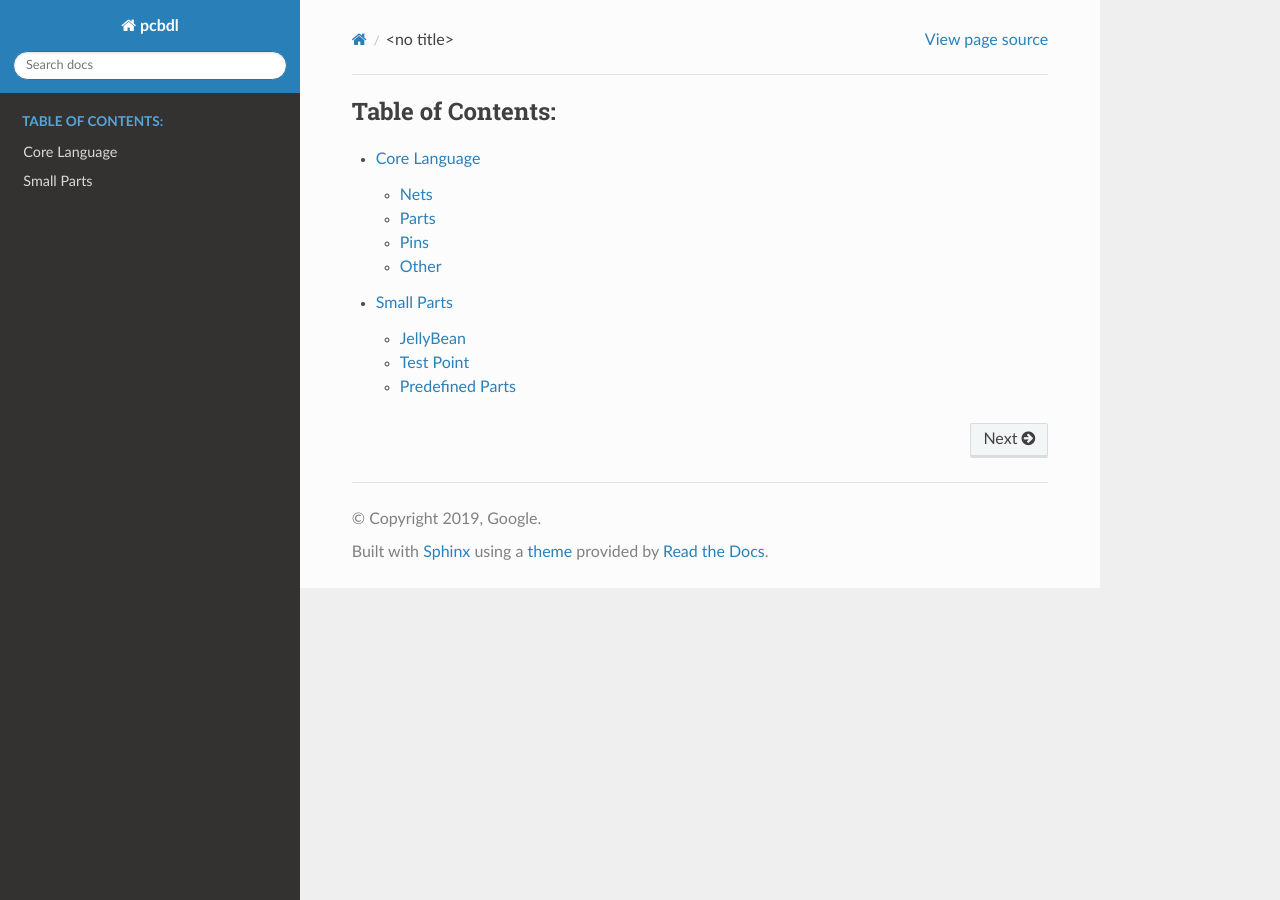
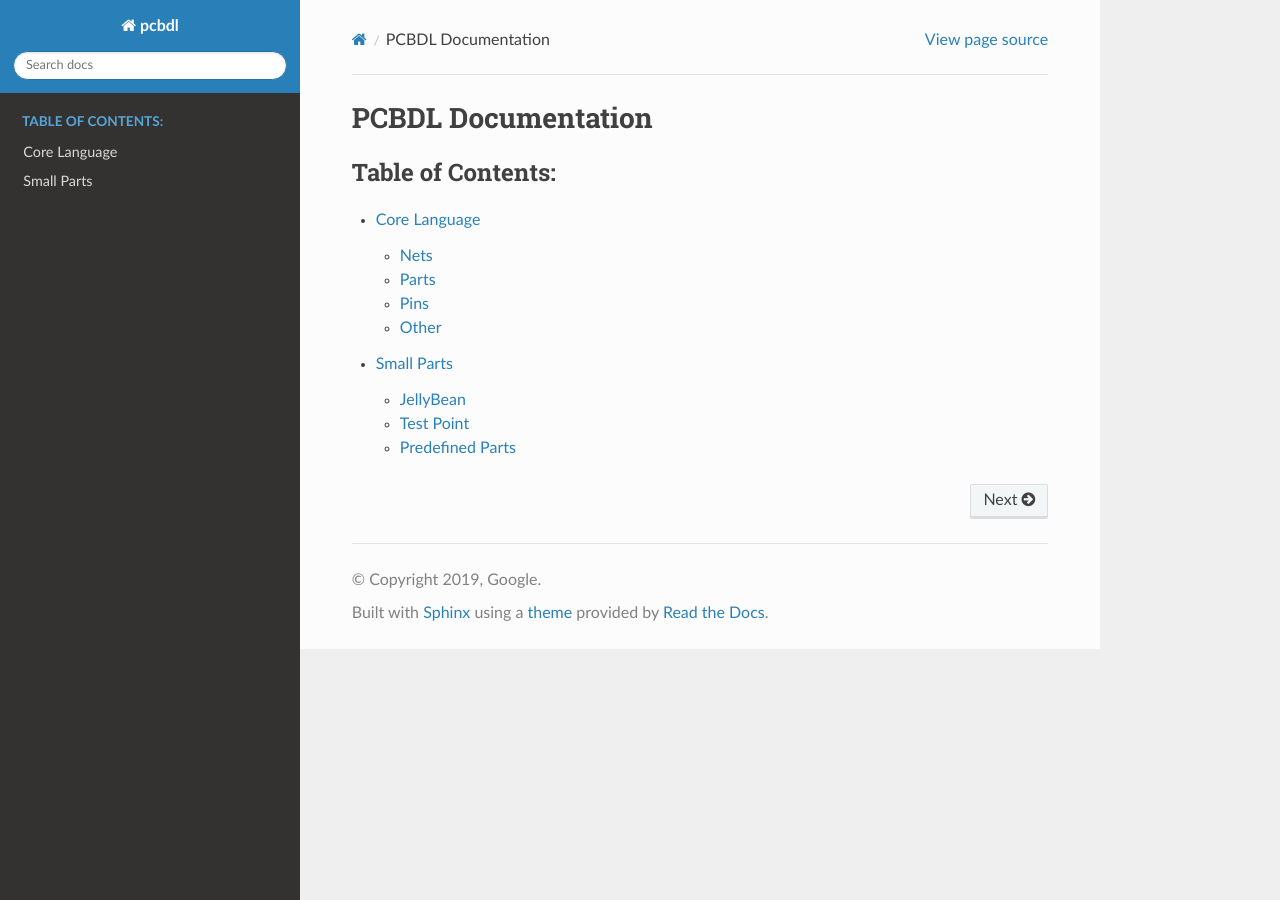
Before and after one commit to google/pcbdl, a Sphinx documentation site: the page built from doc/index.rst, in a window 1280 px wide. Built offline with Sphinx 7.4.7 and the Read the Docs theme 2.0.0, drawn with Linux system fonts in a browser that asks for light colours.

Commit message:
doc: updated titles
Contibuting and index page now have better titles

```diff
--- a/CONTRIBUTING.md
+++ b/CONTRIBUTING.md
@@ -1,4 +1,4 @@
-# Developing
+# Developing PCBDL
 
 This command will setup the development enviroment so it will be eaasy to make changes to PCBDL:
 
--- a/doc/index.rst
+++ b/doc/index.rst
@@ -1,3 +1,6 @@
+PCBDL Documentation
+===================
+
 .. toctree::
    :maxdepth: 3
    :caption: Table of Contents:
```
